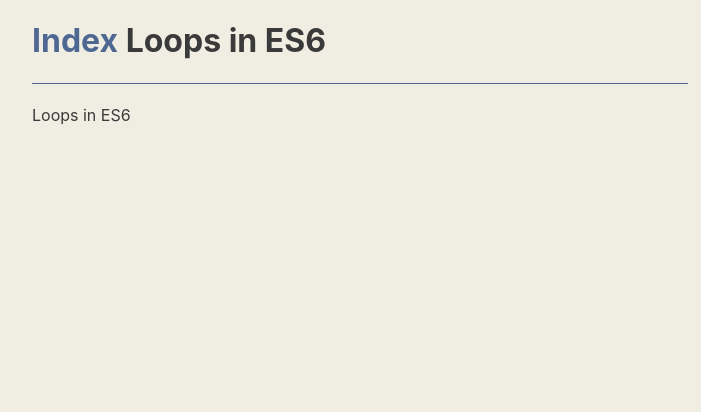
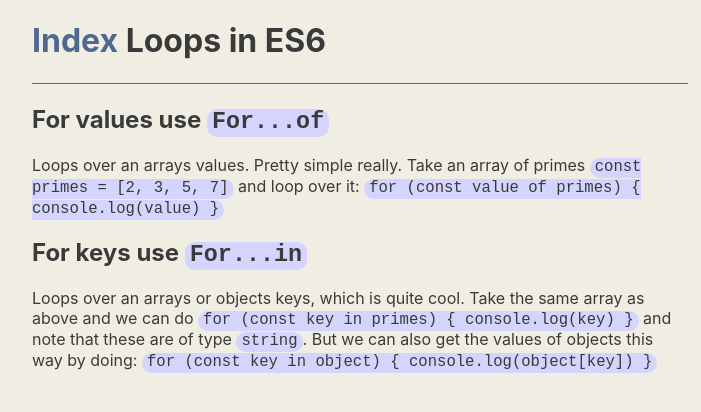
Before and after one commit to drbzyx/es6-concepts, a Next.js app in the folder app/: page /loops in a window 1280 px wide. Shown: the top 412 px of the page, without its empty margins (280-981 px from the left). Built offline with nearby package versions, Linux system fonts and the light colour scheme.

Commit message:
Pages(Loops): Add content

```diff
--- a/app/pages/loops.js
+++ b/app/pages/loops.js
@@ -1,11 +1,38 @@
-import { Heading, Main, Paragraph, Section } from '../components'
+import {
+  Code,
+  Heading,
+  Main,
+  Paragraph,
+  Section,
+  Subheading,
+} from '../components'
 
 export default function Loops() {
   return (
     <Main>
       <Heading>Loops in ES6</Heading>
       <Section>
-        <Paragraph>Loops in ES6</Paragraph>
+        <Subheading>
+          For values use <Code>For...of</Code>
+        </Subheading>
+        <Paragraph>
+          Loops over an arrays values. Pretty simple really. Take an array of
+          primes <Code> const primes = [2, 3, 5, 7]</Code> and loop over it:{' '}
+          <Code>{`for (const value of primes) { console.log(value) }`}</Code>
+        </Paragraph>
+      </Section>
+      <Section>
+        <Subheading>
+          For keys use <Code>For...in</Code>
+        </Subheading>
+        <Paragraph>
+          Loops over an arrays or objects keys, which is quite cool. Take the
+          same array as above and we can do{' '}
+          <Code>{`for (const key in primes) { console.log(key) }`}</Code> and
+          note that these are of type <Code>string</Code>. But we can also get
+          the values of objects this way by doing:{' '}
+          <Code>{`for (const key in object) { console.log(object[key]) }`}</Code>
+        </Paragraph>
       </Section>
     </Main>
   )
```
